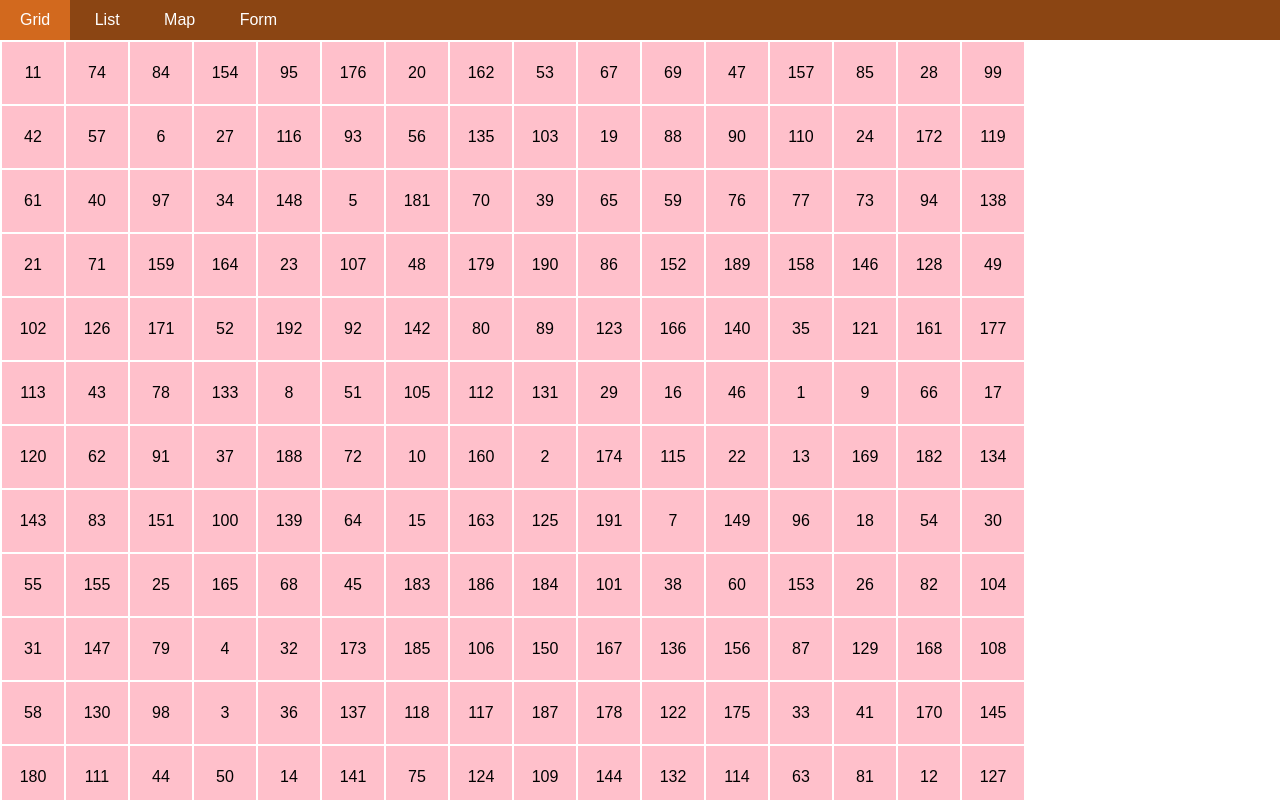
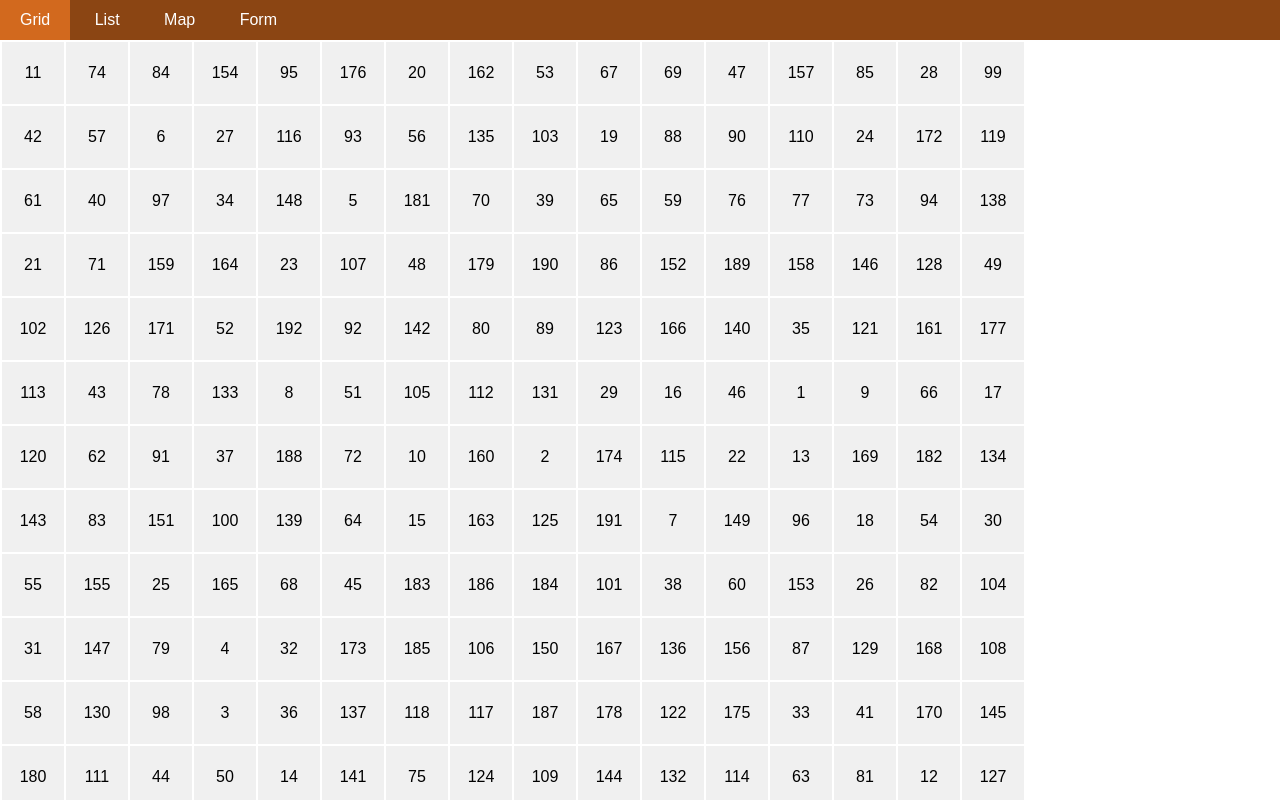
Before and after one commit to ockendenjo/hbt-dc-2023, a website built with Vite: page ui/index.html in a window 1280 px wide. Built offline with nearby package versions, Linux system fonts and the light colour scheme.

Commit message:
Fix grid styling and map centre

```diff
--- a/ui/map.css
+++ b/ui/map.css
@@ -53,7 +53,7 @@ td {
     min-width: 60px;
     width: 60px;
     height: 60px;
-    background: pink;
+    background: #f0f0f0;
     text-align: center;
 }
 
--- a/ui/map.ts
+++ b/ui/map.ts
@@ -22,7 +22,8 @@ document.addEventListener("DOMContentLoaded", () => {
     const vectorLayer = new VectorLayer({source: vectorSource});
 
     const mapView = new View({maxZoom: 19});
-    mapView.setZoom(15);
+    mapView.setCenter(fromLonLat([-3.18985, 55.95285]));
+    mapView.setZoom(12);
 
     function initialiseMap() {
         const map = new ol.Map({
@@ -140,7 +141,7 @@ document.addEventListener("DOMContentLoaded", () => {
             vectorSource.addFeature(iconFeature);
         });
 
-        mapView.fit(vectorSource.getExtent(), {padding: [20, 20, 20, 20]});
+        // mapView.fit(vectorSource.getExtent(), {padding: [20, 20, 20, 20]});
     }
 
     initialiseMap();
```
